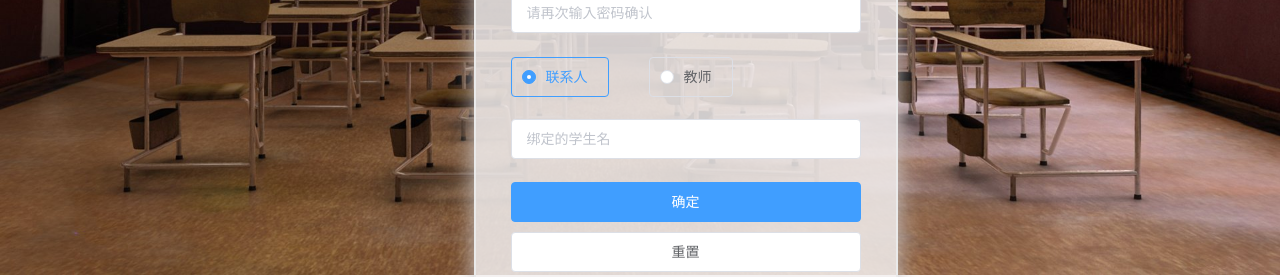
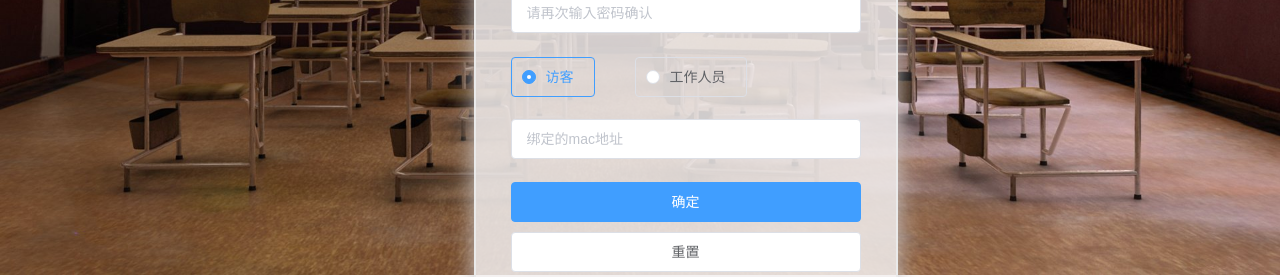
Before and after one commit to lgc-666/vue.school, a Vue app: page /#/register in a window 1280 px wide. Shown: the part 445-722 px from the top of the page. Built offline with nearby package versions, Linux system fonts and the light colour scheme.

Commit message:
2020/9/26----对应新需求za102

```diff
--- a/src/utils/api.js
+++ b/src/utils/api.js
@@ -5,10 +5,12 @@ axios.interceptors.response.use(success=>{
     console.log('状态码是:' + success.status)
     console.log('过滤器-响应值是:' + success.data.data)
     console.log('过滤器-响应值是:' + JSON.stringify(success.data))
-    if(success.status && success.status == 200 && success.data.code == 401 && success.data.code == 403)
+    if(success.status && success.status == 200)
     {
-        Message.error({message: success.data.data})
-        return;
+        if(success.data.code == 401 || success.data.code == 403){
+            Message.error({message: success.data.data})
+            return;
+        }
     }
     //if(success.data.message){
       //  Message.success({message:success.data.message})
--- a/src/views/Account.vue
+++ b/src/views/Account.vue
@@ -15,7 +15,7 @@
                     <el-button  @click="changePassword(scope.row)">更改</el-button>
                 </template>
             </el-table-column>
-            <el-table-column label="联系人" align="center">
+            <el-table-column label="访客" align="center">
                 <template slot-scope="scope">
                     <el-switch
                             v-model="scope.row.status1"
@@ -27,7 +27,7 @@
                     </el-switch>
                 </template>
             </el-table-column>
-            <el-table-column label="教师" align="center">
+            <el-table-column label="工作人员" align="center">
                 <template slot-scope="scope">
                     <el-switch
                             v-model="scope.row.status2"
--- a/src/views/Home.vue
+++ b/src/views/Home.vue
@@ -2,7 +2,7 @@
     <div style="height: 100%;padding: 0px;margin: 0px;">
         <el-container>
             <el-header class="homeHeader">
-                <div class="title">幼儿园室内定位系统</div>
+                <div class="title">室内定位系统</div>
                 <el-dropdown @command="commandHandler" class="userInfo">
                     <span class="el-dropdown-link">
                         {{user.username}}<i class="el-icon-arrow-down el-icon--right"></i>
--- a/src/views/Login.vue
+++ b/src/views/Login.vue
@@ -13,8 +13,8 @@
              </el-form-item>
              <el-form-item>
                  <el-radio-group v-model="loginForm.radio" @change="changeStatus">
-                     <el-radio label="1">联系人</el-radio>
-                     <el-radio label="2">教师</el-radio>
+                     <el-radio label="1">访客</el-radio>
+                     <el-radio label="2">工作人员</el-radio>
                      <el-radio label="3">管理员</el-radio>
                  </el-radio-group>
              </el-form-item>
--- a/src/views/Register.vue
+++ b/src/views/Register.vue
@@ -16,12 +16,12 @@
             </el-form-item>
             <el-form-item>
                 <el-radio-group v-model="registerForm.radio" @change="changeStatus">
-                    <el-radio label="1" border>联系人</el-radio>
-                    <el-radio label="2" border>教师</el-radio>
+                    <el-radio label="1" border>访客</el-radio>
+                    <el-radio label="2" border>工作人员</el-radio>
                 </el-radio-group>
             </el-form-item>
-            <el-form-item  style="margin-top: 0px" prop="studentname">
-                <el-input :disabled="btnstatus" type="text" v-model="registerForm.studentname" auto-complete="off" placeholder="绑定的学生名"></el-input>
+            <el-form-item  style="margin-top: 0px" prop="mac">
+                <el-input :disabled="btnstatus" type="text" v-model="registerForm.mac" auto-complete="off" placeholder="绑定的mac地址"></el-input>
             </el-form-item>
             <el-button type="primary" style="width: 100%;margin-bottom: 10px;margin-top: 0px" @click="submitregister">确定</el-button>
             <el-button style="width: 100%;margin-left: 0px" @click="resetForm">重置</el-button>
@@ -63,8 +63,8 @@
                 }
             };
             var validatePass3 = (rule, value, callback) => {
-                if (this.btnstatus==false&&value === '') {
-                    callback(new Error('请输入要绑定的学生名'));
+                if (value === '') {
+                    callback(new Error('请输入要绑定的mac地址'));
                 }else {
                     callback();
                 }
@@ -74,14 +74,14 @@
                     username:'',
                     password:'',
                     checkPass:'',
-                    studentname:'',
+                    mac:'',
                     radio: '1'
                 },
                 rules:{
                     username: [{required: true, message: '用户名为必填项',trigger:'blur'}],
                     password: [{validator: validatePass,required: true,trigger: 'blur'}],
                     checkPass: [{validator: validatePass2,required: true,trigger: 'blur'}],
-                    studentname: [{validator: validatePass3,trigger:'blur'}],
+                    mac: [{validator: validatePass3,required: true,trigger:'blur'}],
                 },
                 checked: true,
                 //radio1: '1',
@@ -94,7 +94,7 @@
                 this.$refs.registerForm.validate((valid) => {   //数字校验：有输入才请求接口
                     if (valid) {
                         //alert('submit!');
-                        postKeyValueRequest('/register', this.registerForm).then(resp =>{
+                        this.postKeyValueRequest('/register', this.registerForm).then(resp =>{
                             if(resp){
                                 this.$message.success(JSON.stringify(resp.data));
                                 this.$router.replace('/'); //页面跳转
@@ -117,7 +117,8 @@
                     this.btnstatus=false
                 }
                 else if(value=='2'){
-                    this.btnstatus=true
+                    //this.btnstatus=true
+                    this.btnstatus=false
                 }
             },
             login() {
```
Also changed, not shown: src/views/Machine.vue (added, +13 -0 lines), src/views/RegisterApproval.vue (+31 -9 lines).
